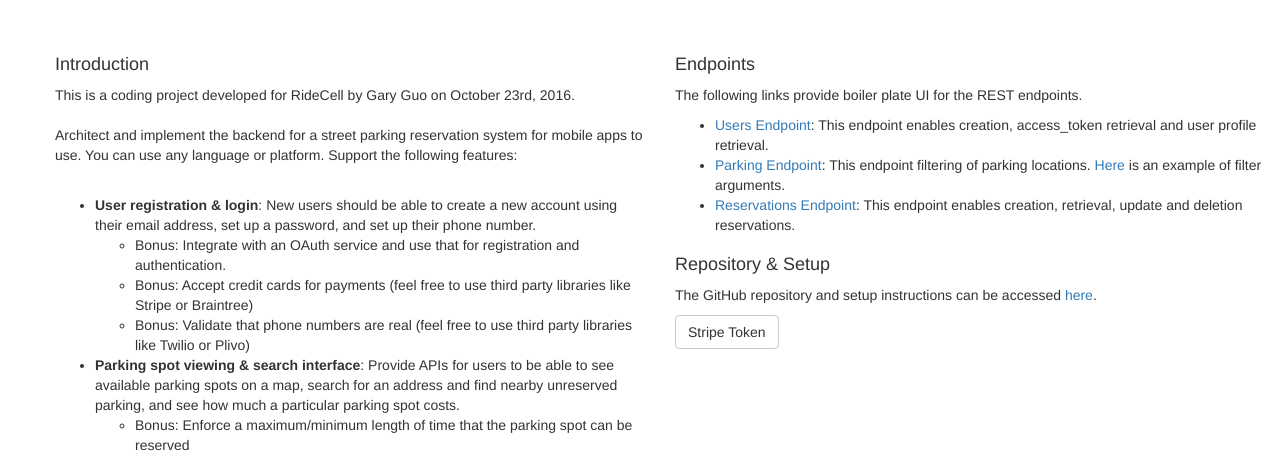
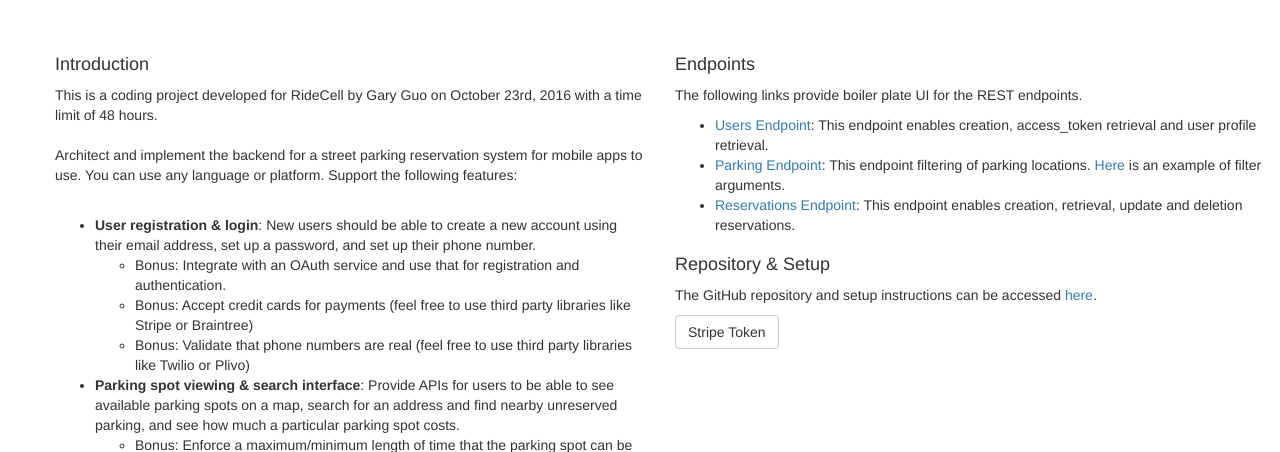
Before and after one commit to Garyguo110/RideCell, a Django app: page / in a window 1280 px wide. Shown: the part 520-972 px from the top of the page. Run offline with Django 3.2, Linux system fonts and the light colour scheme; some libraries are stand-ins or nearby versions.

Commit message:
include time limit in description

```diff
--- a/ridecell/ridecell/main/templates/main/home.html
+++ b/ridecell/ridecell/main/templates/main/home.html
@@ -31,7 +31,7 @@
         <div class="col-lg-6">
           <h4>Introduction</h4>
           <p>
-            This is a coding project developed for RideCell by Gary Guo on October 23rd, 2016.
+            This is a coding project developed for RideCell by Gary Guo on October 23rd, 2016 with a time limit of 48 hours.
             <br><br>Architect and implement the backend for a street parking reservation system for mobile apps to use. You can use any language or platform. Support the following features:<br><br>
           </p>
           <ul>
```
